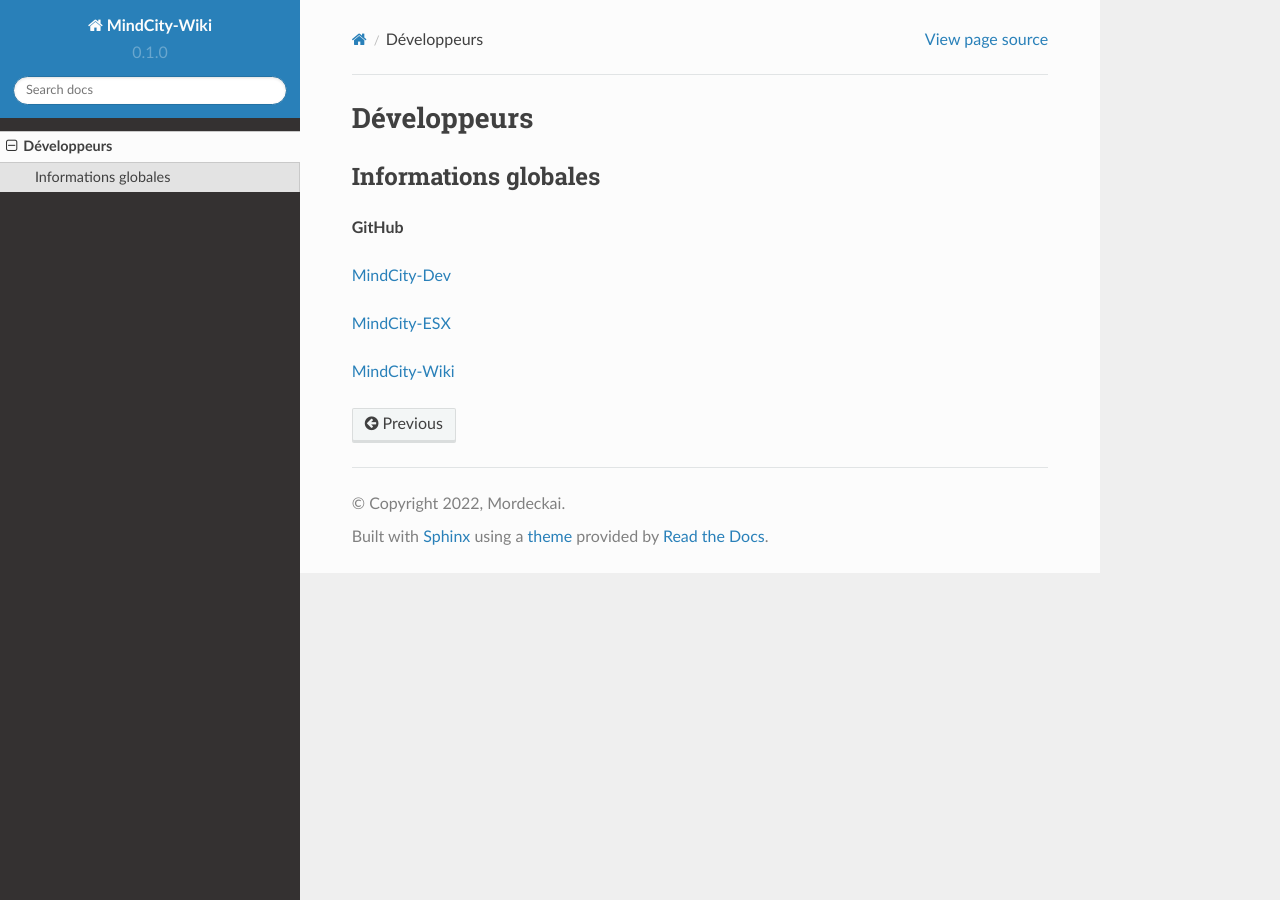
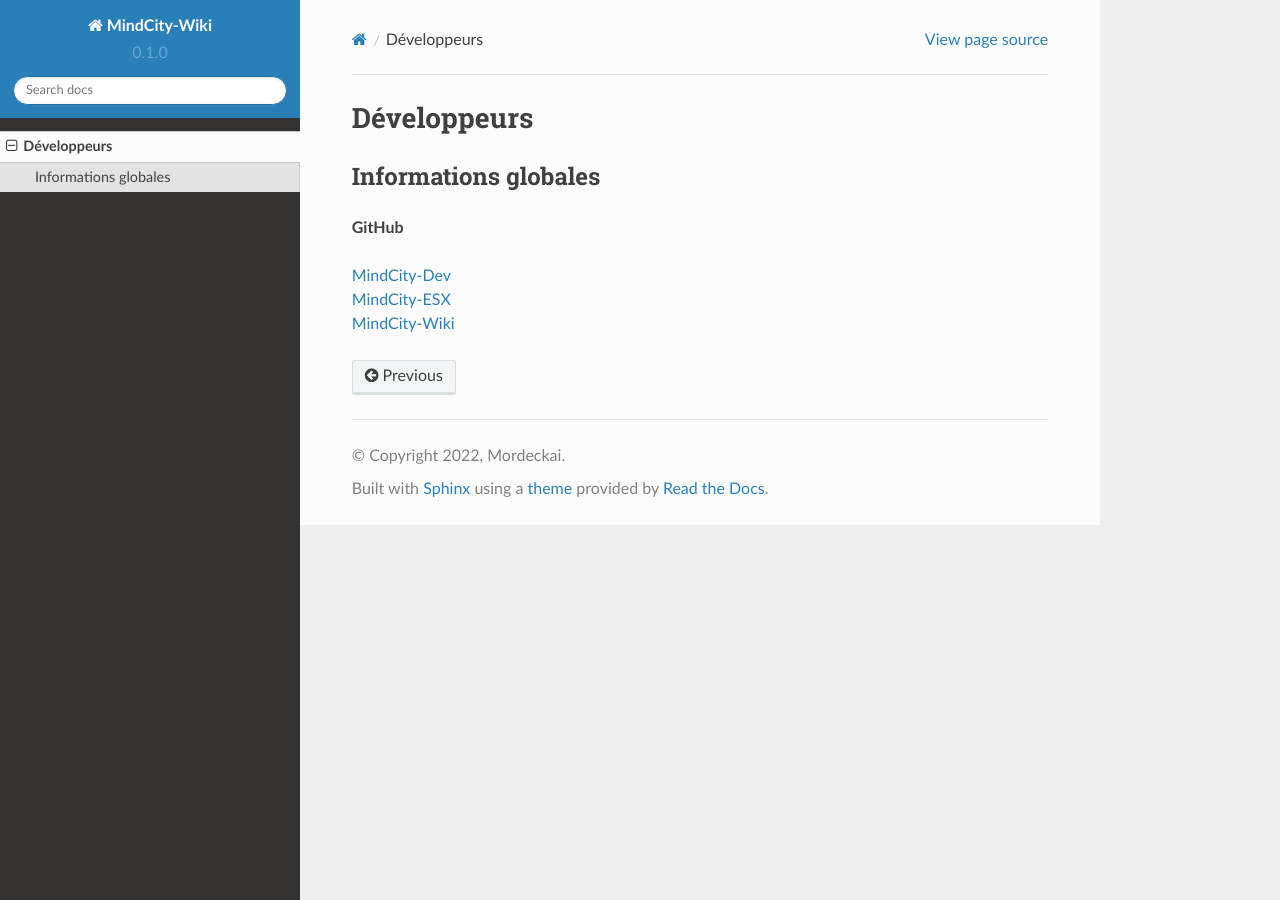
Before and after one commit to JustMordeckai/MindCity-Wiki, a Sphinx documentation site: the page built from docs/source/index_dev.rst, in a window 1280 px wide. Built offline with Sphinx 7.4.7 and the Read the Docs theme 2.0.0, drawn with Linux system fonts in a browser that asks for light colours.

```diff
--- a/docs/source/index_dev.rst
+++ b/docs/source/index_dev.rst
@@ -6,8 +6,6 @@ Informations globales
 
 **GitHub**
 
-`MindCity-Dev <https://github.com/Myrrrrrr/MindCity/tree/develop>`_
-
-`MindCity-ESX <https://github.com/Kylarzoth/MindCity-ESX>`_
-
-`MindCity-Wiki <https://github.com/JustMordeckai/MindCity-Wiki>`_
+| `MindCity-Dev <https://github.com/Myrrrrrr/MindCity/tree/develop>`_
+| `MindCity-ESX <https://github.com/Kylarzoth/MindCity-ESX>`_
+| `MindCity-Wiki <https://github.com/JustMordeckai/MindCity-Wiki>`_
```
